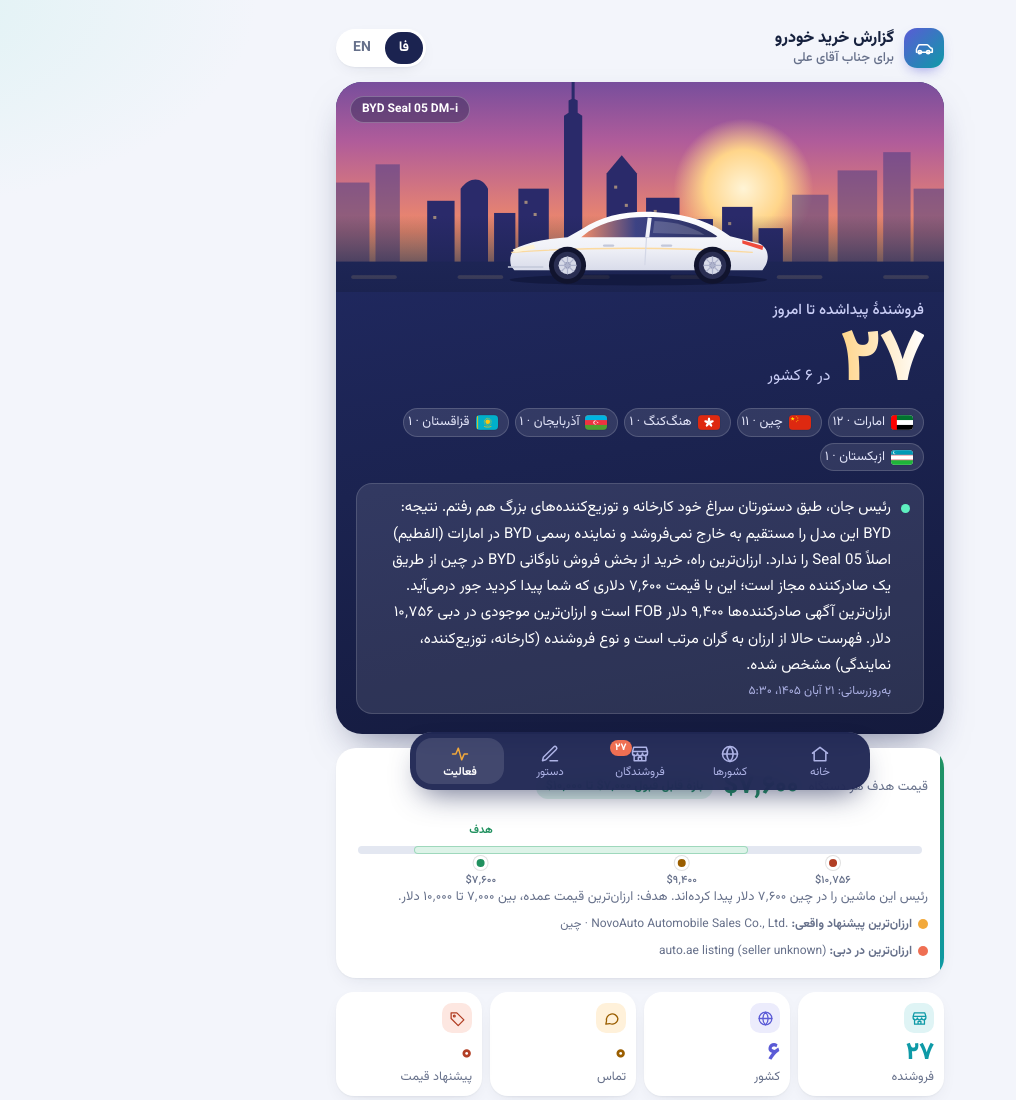
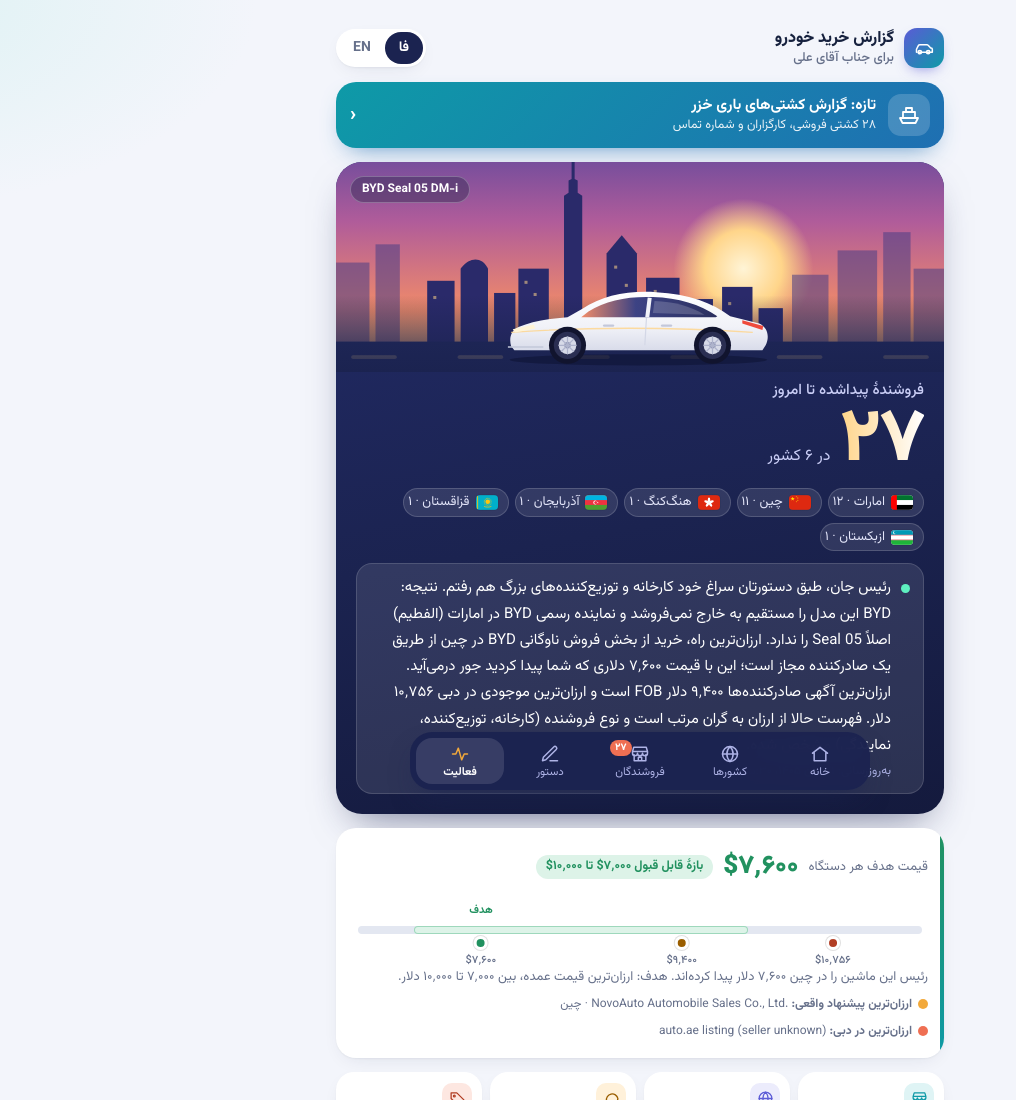
Before and after one commit to bornaxahadi/ali-report, a plain HTML site: page index.html in a window 1280 px wide. Shown: the top 1100 px of the page, without its empty margins (0-1016 px from the left). Drawn offline with Linux system fonts and the light colour scheme.

Commit message:
Link the new ships report from the home page

```diff
--- a/index.html
+++ b/index.html
@@ -214,6 +214,11 @@ footer{text-align:center;font-size:12px;color:var(--muted);margin-top:8px}
 .nav a[aria-current="true"]{background:rgba(255,255,255,.12);color:#fff;font-weight:700}
 .nav a[aria-current="true"] svg{color:var(--saffron)}
 .nav .n{position:absolute;top:2px;inset-inline-end:16%;font-size:10px;background:var(--coral);color:#fff;border-radius:999px;padding:0 5px;font-weight:800;line-height:1.6}
+.newrep{display:flex;align-items:center;gap:12px;margin:0 0 14px;padding:12px 14px;border-radius:20px;text-decoration:none;color:#fff;background:linear-gradient(135deg,#0E9AA7,#1F6FB2);box-shadow:0 10px 24px -12px rgba(31,111,178,.8)}
+.newrep .ic{width:42px;height:42px;border-radius:13px;background:rgba(255,255,255,.18);display:grid;place-items:center;flex:none}
+.newrep .ic svg{width:24px;height:24px}
+.newrep b{display:block;font-size:15px;line-height:1.4}.newrep small{display:block;font-size:12.5px;opacity:.9;line-height:1.5}
+.newrep .go{margin-inline-start:auto;font-size:20px;font-weight:900}[dir=ltr] .newrep .go{transform:scaleX(-1)}
 @media (prefers-reduced-motion:reduce){*{animation:none!important;transition:none!important}}
 @media (max-width:380px){.stats{grid-template-columns:repeat(2,1fr)}}
 @media (min-width:560px){.wrap{padding-top:26px}.count b{font-size:74px}.scene{height:210px}}
@@ -249,6 +254,8 @@ footer{text-align:center;font-size:12px;color:var(--muted);margin-top:8px}
       <button type="button" data-lang="fa">فا</button><button type="button" data-lang="en">EN</button>
     </div>
   </header>
+
+  <a class="newrep" href="ships.html"><span class="ic"><svg class="i"><use href="#i-ship"/></svg></span><span><b data-t="shipsT"></b><small data-t="shipsS"></small></span><span class="go" aria-hidden="true">‹</span></a>
 
   <div class="hero" id="top">
     <div class="scene" aria-hidden="true">
@@ -379,7 +386,7 @@ const T = {
     loadFail:"ببخشید، گزارش باز نشد. لطفاً صفحه را یک بار دیگر باز کنید.",
     agentReply:"ایجنت:",
     noSup:"هنوز فروشنده‌ای پیدا نشده. ایجنت در حال جست‌وجوست.",noSupF:"فعلاً فروشنده‌ای در این دسته نیست؛ جست‌وجو ادامه دارد.",noLog:"هنوز کاری ثبت نشده.",
-    loading:"در حال بارگیری…",tabHome:"خانه",tabCtry:"کشورها",tabSup:"فروشندگان",tabAsk:"دستور",tabLog:"فعالیت",foot:"هر چند ساعت خودکار به‌روز می‌شود"},
+    loading:"در حال بارگیری…",tabHome:"خانه",tabCtry:"کشورها",tabSup:"فروشندگان",tabAsk:"دستور",tabLog:"فعالیت",shipsT:"تازه: گزارش کشتی‌های باری خزر",shipsS:"۲۸ کشتی فروشی، کارگزاران و شماره تماس",foot:"هر چند ساعت خودکار به‌روز می‌شود"},
   en:{brand:"Car purchase report",brandSub:"For Mr. Ali",heroLabel:"Suppliers found so far",of:n=>`of a ${n}-car target`,inC:n=>`in ${n} countries`,
     wanted:"Our order",model:"Model",modelV:"BYD Seal 05 DM-i plug-in hybrid. First choice: 2025 Smart Driving 55KM Luxury. Fallback: 2026 with 128 km range.",
     spec:"Spec",specV:"New, white, left-hand drive",qty:"Quantity",qtyV:"Any stock from 150 up",
@@ -400,7 +407,7 @@ const T = {
     loadFail:"The report did not load. Reload the page.",
     agentReply:"Agent:",
     noSup:"No suppliers yet. The agent is still searching.",noSupF:"No suppliers here yet; the search goes on.",noLog:"Nothing logged yet.",
-    loading:"Loading…",tabHome:"Home",tabCtry:"Countries",tabSup:"Suppliers",tabAsk:"Instruct",tabLog:"Activity",foot:"Updates automatically every few hours"}
+    loading:"Loading…",tabHome:"Home",tabCtry:"Countries",tabSup:"Suppliers",tabAsk:"Instruct",tabLog:"Activity",shipsT:"New: Caspian cargo ships report",shipsS:"28 ships for sale, brokers and phone numbers",foot:"Updates automatically every few hours"}
 };
 /* countries searched (Dubai is the destination) */
 const COUNTRIES = {
```
